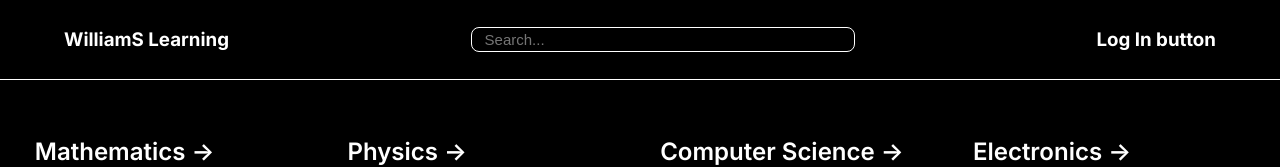
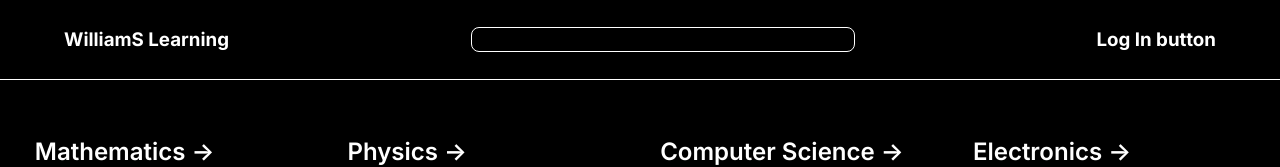
Before and after one commit to guillemsenabre/WilliamsLearning, a Next.js app in the folder Frontend/wlearning/: page / in a window 1280 px wide. Shown: the top 167 px of the page. Built offline with nearby package versions, Linux system fonts and the light colour scheme.

Commit message:
feat: basic drop list ok

```diff
--- a/Frontend/wlearning/app/components/searchBar.tsx
+++ b/Frontend/wlearning/app/components/searchBar.tsx
@@ -1,23 +1,55 @@
 // Client Components, allows the use of handlers and hooks
 'use client';
+
+import { useState } from 'react'
 
 import styles from "@/styles/page.module.css"
 import cardData from "@/app/data/cardData.json"
 
+// Tsx Blueprint for cardData
+interface CardData {
+  field: string,
+  description: string,
+  link?: string
+}
+
 const SearchBar: React.FC = () => {
+  /*
   function handleSearch(term: string) {
     console.log(term);
   }
+  */
+
+  const [searchTerm, setSearchTerm] = useState("");
+  const [showHints, setShowHints] = useState(false);
+
+  function handleSearchTerm(term: string) {
+    setSearchTerm(term);
+    setShowHints(true);
+  }
+
+  const filteredFields = cardData.filter((card) =>
+    card.field.toLowerCase().startsWith(searchTerm.toLowerCase())
+  );
 
   return (
     <div>
       <input
         className={styles.searchBar}
-        placeholder="Search..."
+        placeholder=""
         onChange={(e) => {
-          handleSearch(e.target.value);
+          handleSearchTerm(e.target.value);
         }}
       />
+      {showHints && filteredFields.length > 0 && (
+        <select onChange={() => console.log(setSearchTerm)}>
+          {filteredFields.map((card) => (
+            <option key={card.field} value={card.field}>
+              {card.field}
+            </option>
+          ))}
+        </select>
+      )}
     </div>
   );
 }
```
